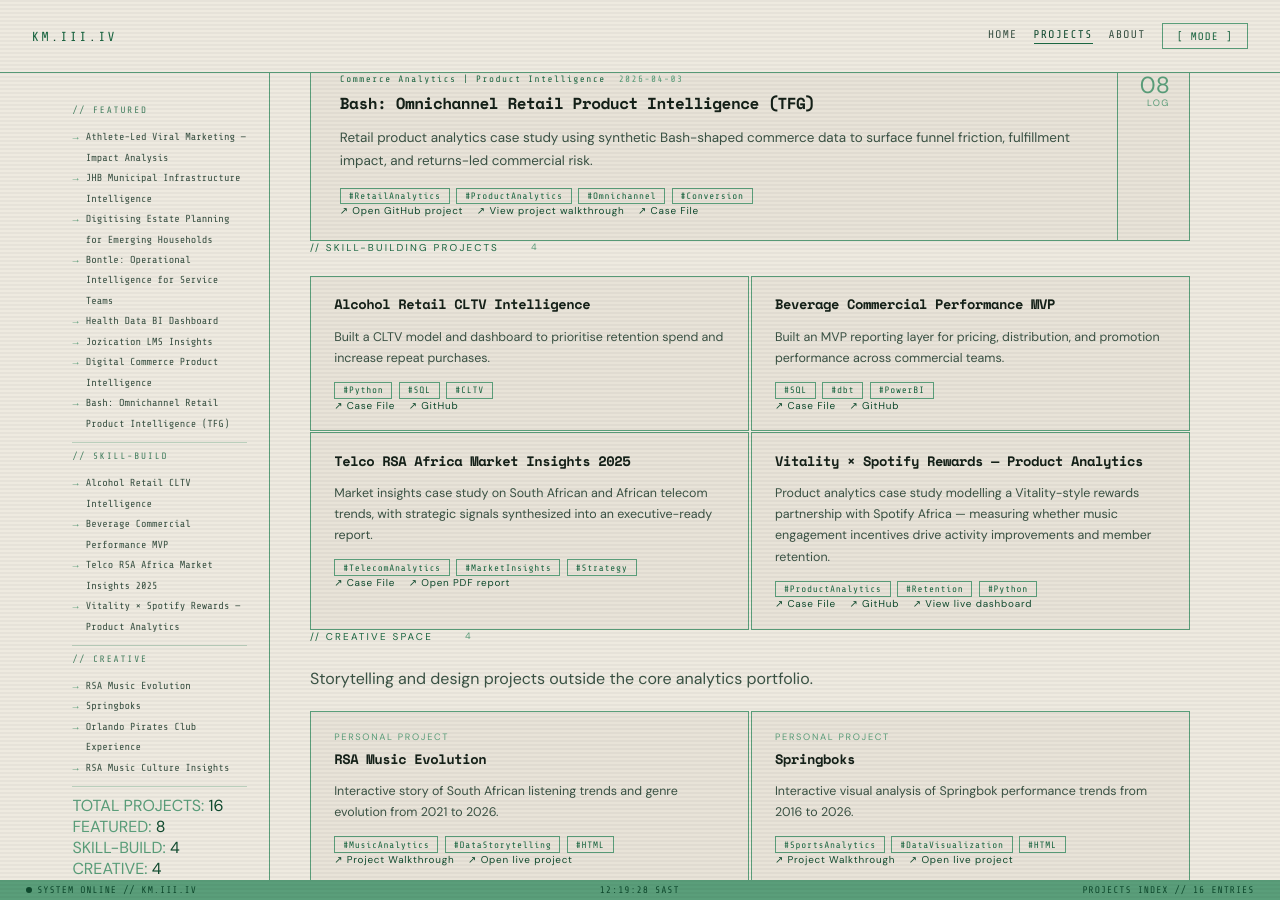
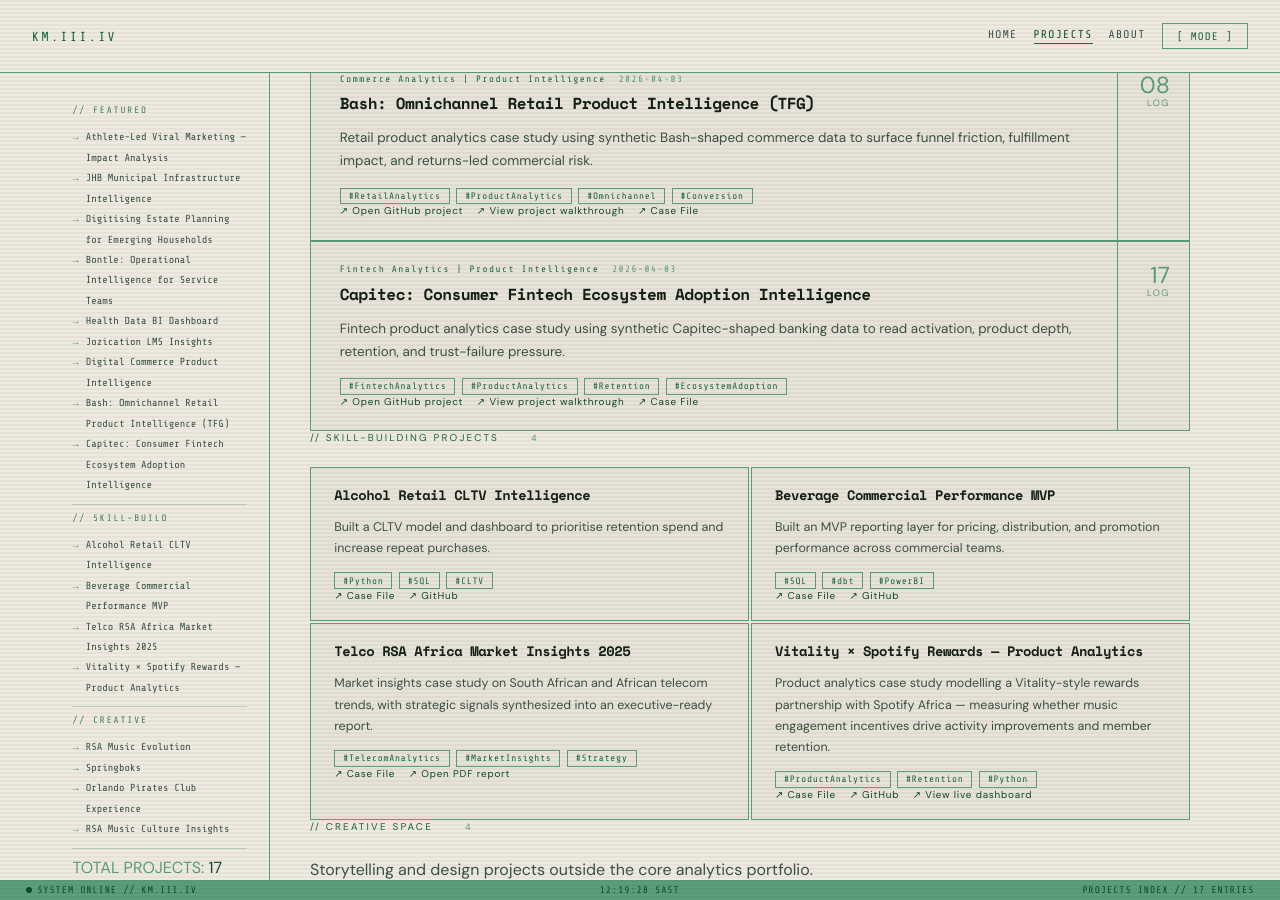
Before and after one commit to km-webdvlpr/III_V2, a Jekyll site: the page built from projects.md, in a window 1280 px wide and 900 px high, scrolled down 1704 px. Built offline with Jekyll 4.4.1, drawn with Linux system fonts in a browser that asks for light colours; some of the changed lines change nothing that is shown.

Commit message:
Add Capitec fintech product intelligence case study

```diff
--- a/_data/project_registry.yml
+++ b/_data/project_registry.yml
@@ -16,7 +16,7 @@
   log: "02"
   tier: flagship
   group: featured
-  homepage: true
+  homepage: false
   about: true
   filters: [analytics]
   related:
@@ -101,6 +101,19 @@
     - digital-commerce-product-intelligence
     - bontle-operational-intelligence-for-service-teams
     - jozication-lms-insights
+
+- slug: capitec-product-intelligence
+  order: 17
+  log: "17"
+  tier: flagship
+  group: featured
+  homepage: true
+  about: true
+  filters: [analytics, product, fintech]
+  related:
+    - bash-product-intelligence
+    - digital-commerce-product-intelligence
+    - bontle-operational-intelligence-for-service-teams
 
 - slug: alcohol-retail-cltv-intelligence
   order: 9
--- /dev/null
+++ b/_projects/capitec-product-intelligence.md
@@ -0,0 +1,121 @@
+---
+title: "Capitec: Consumer Fintech Ecosystem Adoption Intelligence"
+date: 2026-04-03
+summary: "Fintech product analytics case study using synthetic Capitec-shaped banking data to read activation, product depth, retention, and trust-failure pressure."
+tags: ["Fintech Analytics", "Product Analytics", "Retention", "Ecosystem Adoption", "Synthetic Data"]
+featured: true
+roleFocus: "Fintech Analytics | Product Intelligence"
+projectShows:
+  - "Adoption ladder analysis"
+  - "Cross-sell and retention interpretation"
+  - "Trust-failure impact modeling"
+snapshot:
+  problem: "Customer growth alone does not explain whether digital banking users are becoming trusted, retained, multi-product customers."
+  focus: "I modeled a Capitec-shaped consumer banking dataset across activation, transactions, support, product attach, and retention to read where the ecosystem story strengthens or breaks."
+  outcome: "The case turns consumer fintech behavior into a decision-ready view of adoption depth, cross-sell opportunity, and trust risk."
+demo: "https://km-webdvlpr.github.io/capitec-product-intelligence/"
+demoLabel: "View project walkthrough"
+repo: "https://github.com/km-webdvlpr/capitec-product-intelligence"
+repoLabel: "Open GitHub project"
+---
+
+## Overview
+Capitec: Consumer Fintech Ecosystem Adoption Intelligence is a product analytics case study built around the public shape of a large consumer fintech ecosystem. The work focuses on how users move from basic banking activity into deeper product use, which attach paths are easiest to grow, and where repeated failure starts to damage trust.
+
+## Hero
+Fintech product analytics case study focused on digital activation, ecosystem depth, retention, and failure-led churn risk.
+
+## Intelligence Layer
+High customer numbers do not automatically mean strong ecosystem adoption. The more useful question is whether digitally active users are becoming primary-banked, multi-product, and durable over time. That is the layer this case is designed to surface.
+
+## Problem
+The core problem is not account growth. It is the lack of a joined-up view across digital activity, transaction behavior, product attach, support pressure, and retention. Without that, teams can push cross-sell too early, miss trust breakdowns, and overestimate how many customers are actually moving into deeper ecosystem use.
+
+## Data / Signals
+### Analyst Objective
+Build a decision-ready fintech intelligence layer that helps teams:
+- read the adoption ladder from opened account to deep ecosystem use,
+- identify which products are easiest to attach after core banking,
+- measure how product depth changes retention,
+- and quantify how repeated transaction failure affects next-cycle churn.
+
+### Stakeholders
+- Product teams improving activation, self-serve use, and feature adoption.
+- Growth teams deciding where cross-sell effort should land first.
+- Retention and CX teams tracking trust friction before it becomes silent churn.
+- Leadership teams reviewing whether ecosystem growth is durable or shallow.
+
+### Key Questions
+- How many users move from basic account ownership into digital and primary-banked behavior?
+- Which non-core products are the easiest next attach for active customers?
+- How strongly does retention improve as product depth increases?
+- When transaction failure repeats, how much more vulnerable is the next month?
+
+### KPI Framework
+- Activation: digitally active rate, primary-banked rate, adoption ladder progression.
+- Ecosystem depth: 2+ product rate, deep ecosystem rate, attach rates by product.
+- Retention: 30-day retention, 90-day retention, retention by product depth.
+- Trust friction: failed transaction exposure, support-contact rate, next-month churn gap.
+
+## Insight
+- The modeled ladder moves 15,000 opened accounts into 9,791 digitally active users, 8,988 digitally active primary-banked users, and 2,035 deep ecosystem users.
+- `value_services` is the easiest non-core attach product among primary-banked users at 54.4%, ahead of savings at 38.5%.
+- Deep ecosystem users retain at 63.9% over 90 days versus 22.3% for core-only users.
+- Repeat failure months raise next-month churn from 32.5% to 41.5% and lift support-contact rate from 4.7% to 32.7%.
+
+## Implication
+- The strongest growth path is not broad cross-sell. It is moving digitally active, primary-banked users into the first practical add-on products that are easiest to trust and reuse.
+- Product depth is not only a reporting number. In this model it behaves like a strong loyalty signal.
+- Repeated payment failure should be reviewed as a weekly product risk, not only a support queue issue.
+- Trust protection matters because failure-heavy months weaken the next cycle even when overall activity still looks healthy.
+
+## Closing
+### Deliverables
+- Synthetic Capitec-shaped datasets across users, logins, transactions, product usage, balances, and support events.
+- Pandas-based analysis for activation, product attach, retention, and failure impact.
+- Exported CSV outputs, documented notebook, and visual storytelling assets.
+- Hosted walkthrough report plus structured GitHub project documentation.
+
+### Outcome
+The case demonstrates how consumer fintech analytics can move beyond usage counts into ecosystem intelligence that is more useful for product, growth, and retention decisions.
+
+### Key Visuals
+<div class="report-figure">
+  <img src="../../projects/capitec-product-intelligence/adoption-ladder.png" alt="Capitec adoption ladder" />
+  <p class="report-caption">The modeled adoption ladder shows where users keep moving and where ecosystem depth starts to narrow sharply.</p>
+</div>
+
+<div class="report-figure">
+  <img src="../../projects/capitec-product-intelligence/cross-sell-matrix.png" alt="Capitec cross-sell matrix" />
+  <p class="report-caption">Value services emerge as the easiest attach path, while deeper combinations stay more selective and should be sequenced carefully.</p>
+</div>
+
+<div class="report-figure">
+  <img src="../../projects/capitec-product-intelligence/retention-by-depth.png" alt="Capitec retention by product depth" />
+  <p class="report-caption">Retention rises materially as users move from core-only behavior into broader ecosystem use.</p>
+</div>
+
+<div class="report-figure">
+  <img src="../../projects/capitec-product-intelligence/failure-impact.png" alt="Capitec failure impact on next-month churn" />
+  <p class="report-caption">Repeat failed transaction months increase both support pressure and next-month churn risk.</p>
+</div>
+
+### Recommendations
+- Prioritize savings and value-services journeys for digitally active primary-banked users.
+- Track product depth as a leading signal of durable customer value.
+- Flag repeated transaction failure into a weekly trust review.
+- Treat next-month drop-off after failure as a product health KPI, not only a CX metric.
+
+### Embedded Project
+<div style="position:relative;height:78vh;min-height:620px;border:1px solid var(--border);border-radius:.45rem;overflow:hidden;background:var(--panel);margin-top:.75rem;">
+  <iframe
+    src="https://km-webdvlpr.github.io/capitec-product-intelligence/"
+    title="Capitec Product Intelligence"
+    loading="lazy"
+    style="width:100%;height:100%;border:0;"
+  ></iframe>
+</div>
+
+### Link
+- Hosted walkthrough: [Capitec Product Intelligence](https://km-webdvlpr.github.io/capitec-product-intelligence/)
+- GitHub repo: [capitec-product-intelligence](https://github.com/km-webdvlpr/capitec-product-intelligence)
```
Also changed, not shown: projects/capitec-product-intelligence/adoption-ladder.png (added), projects/capitec-product-intelligence/cross-sell-matrix.png (added), projects/capitec-product-intelligence/failure-impact.png (added), projects/capitec-product-intelligence/retention-by-depth.png (added).
